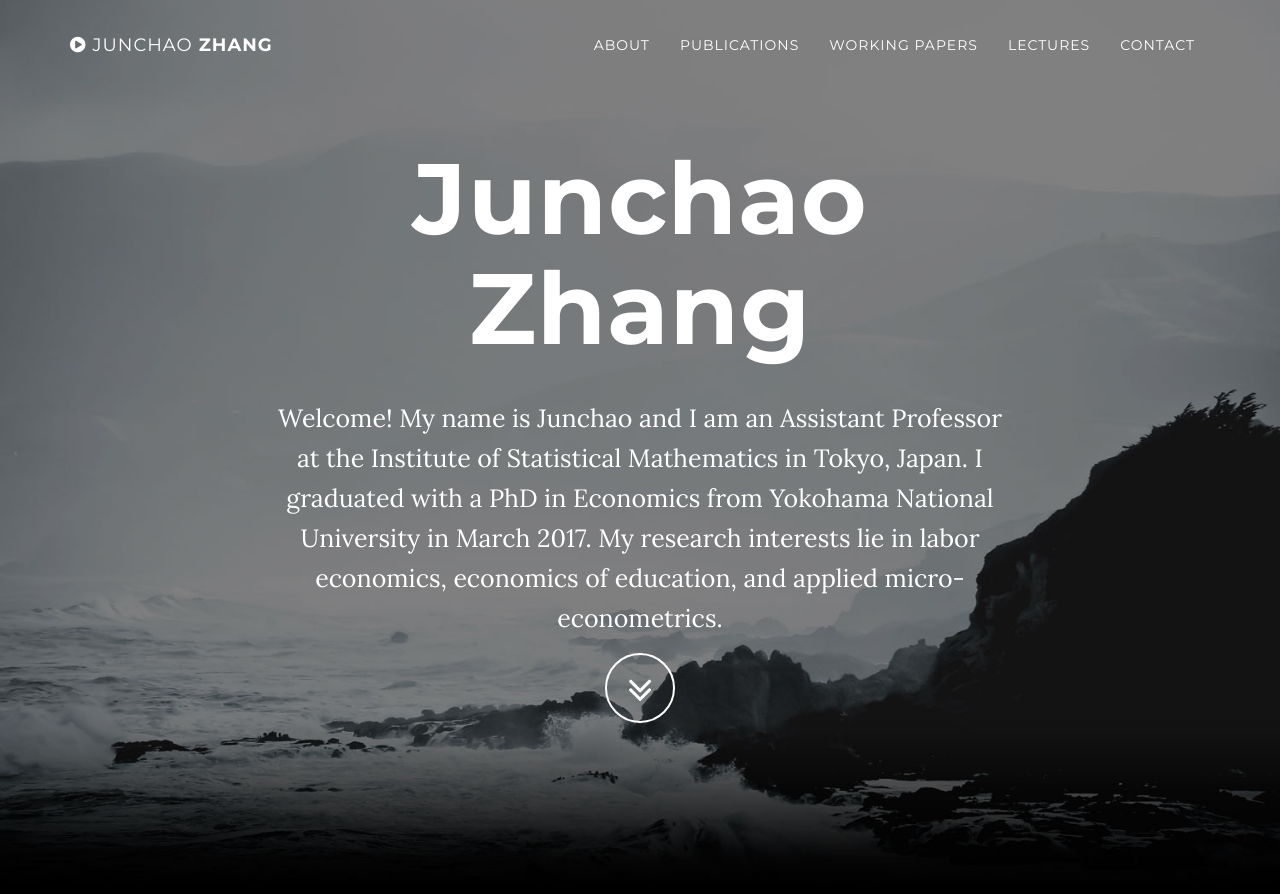
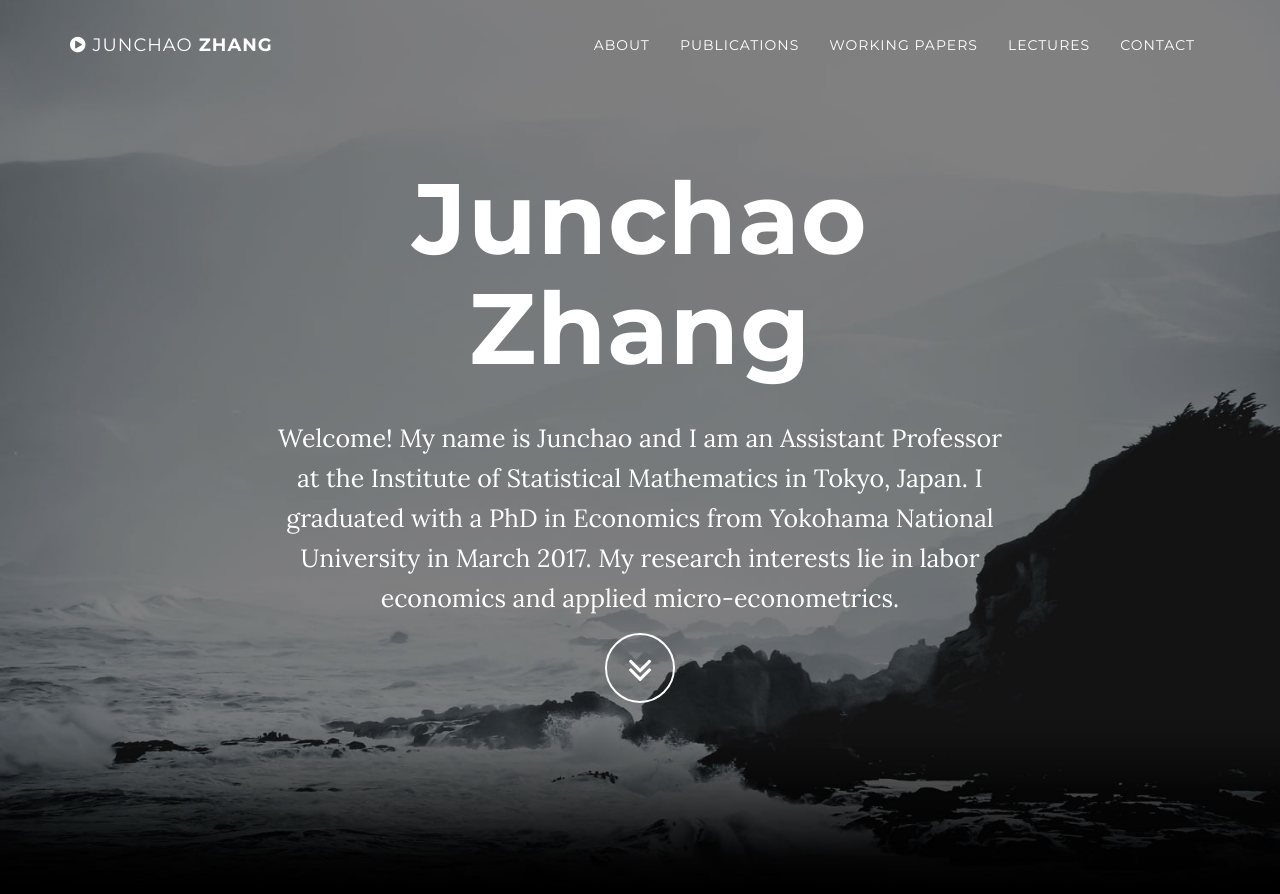
Before and after one commit to ztempest0218/ztempest0218.github.io, a Jekyll site: the page built from index.html, in a window 1280 px wide and 900 px high. Shown: the top 894 px of the window. Built offline with Jekyll 4.4.1, drawn with Linux system fonts in a browser that asks for light colours.

Commit message:
Update _config.yml

```diff
--- a/_config.yml
+++ b/_config.yml
@@ -2,7 +2,7 @@
 title: "Junchao Zhang"
 email: ztempest0218@gmail.com
 url: https://ztempest0218.github.io
-description: Welcome! My name is Junchao and I am an Assistant Professor at the Institute of Statistical Mathematics in Tokyo, Japan. I graduated with a PhD in Economics from Yokohama National University in March 2017. My research interests lie in labor economics, economics of education, and applied micro-econometrics.
+description: Welcome! My name is Junchao and I am an Assistant Professor at the Institute of Statistical Mathematics in Tokyo, Japan. I graduated with a PhD in Economics from Yokohama National University in March 2017. My research interests lie in labor economics and applied micro-econometrics.
 
 
 # Color settings (hex-codes without the leading hash-tag)
```
